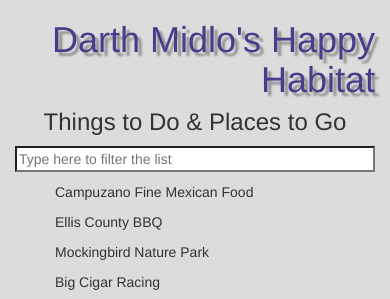
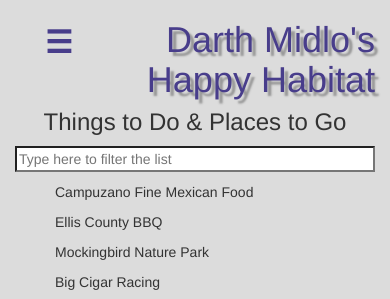
Before and after one commit to LeaDD/fend-neighborhood-map, a website: page src/index.html in a window 390 px wide. Shown: the top 299 px of the page. Drawn offline with nearby package versions, Linux system fonts and the light colour scheme; some packages are replaced by stand-ins of ours.

Commit message:
Button placed and breakpoints set.

```diff
--- a/src/index.html
+++ b/src/index.html
@@ -71,18 +71,44 @@
                 margin-bottom: 10px;
             }
 
+            /*https://codepen.io/g13nn/pen/eHGEF*/
+            .hamburger{
+              background:none;
+              top:20px;
+              left:20px;
+              line-height:45px;
+              padding:5px 15px 0px 15px;
+              color:darkslateblue;
+              border:0;
+              font-size:2.2em;
+              font-weight:bold;
+              cursor:pointer;
+              outline:none;
+              z-index:99;
+            }
+
+            .resp-btn {
+                padding-top: 15px;
+                padding-left: 30px;
+                text-align: left;
+            }
+
         </style>
 
     </head>
     <body>
         <div class='container-fluid'>
             <div class='row' id='banner'>
-                <div class='col-xs-12'>
+                <div class='col-xs-2 hidden-lg hidden-md resp-btn'>
+                    <!-- https://codepen.io/g13nn/pen/eHGEF -->
+                    <button class='hamburger'>&#9776</button>
+                </div>
+                <div class='col-xs-10 col-sm-10 col-md-12 col-lg-12'>
                     <h1>Darth Midlo's Happy Habitat</h1>
                 </div>
             </div>
             <div class='row' id='map-block'>
-                <div class='col-sm-3' id='select-box'>
+                <div class='col-md-3' id='select-box'>
                     <h3 class='list-head'>Things to Do & Places to Go</h3>
 
                     <input id='search-box' data-bind='textInput: selectLoc' type='search' placeholder='Type here to filter the list'>
@@ -93,7 +119,7 @@
                         </li>
                     </ul>
                 </div>
-                <div class='col-sm-9' id='map'>
+                <div class='col-md-9' id='map'>
 
                 </div>
             </div>
```
